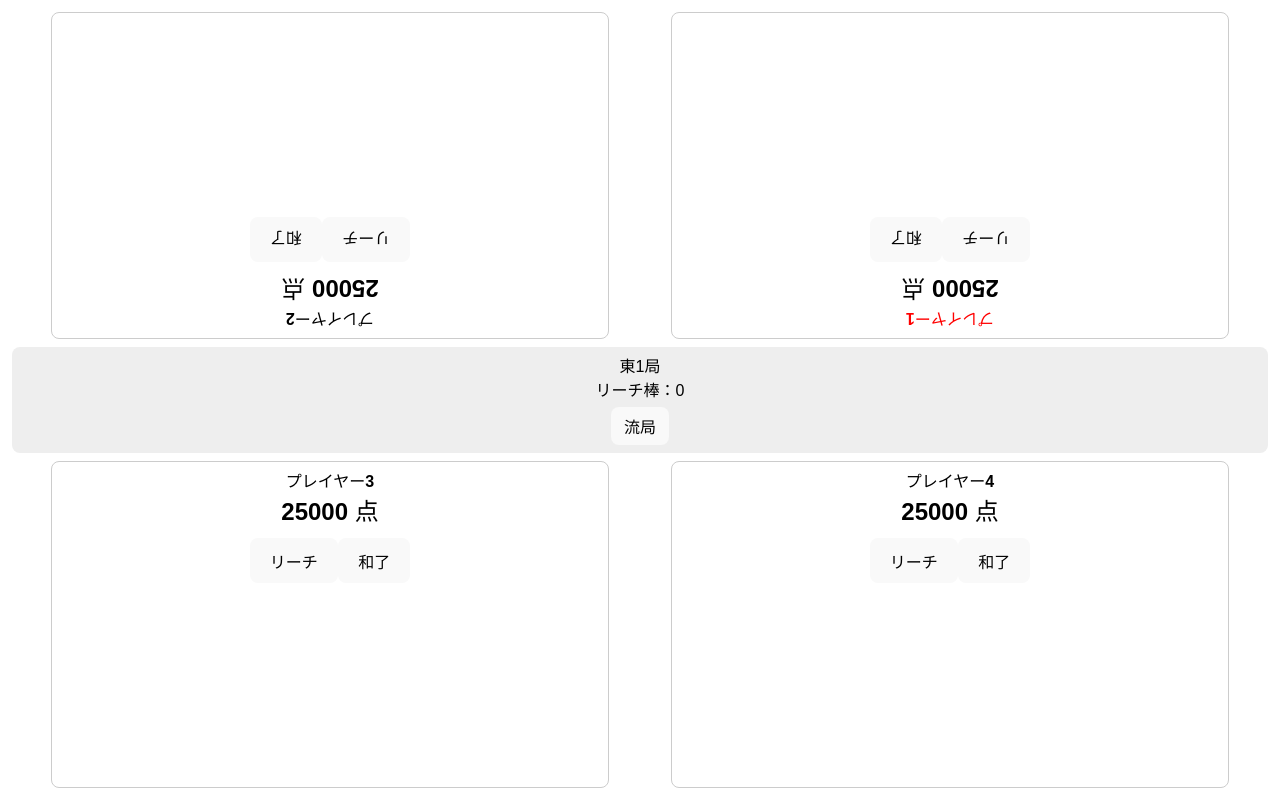
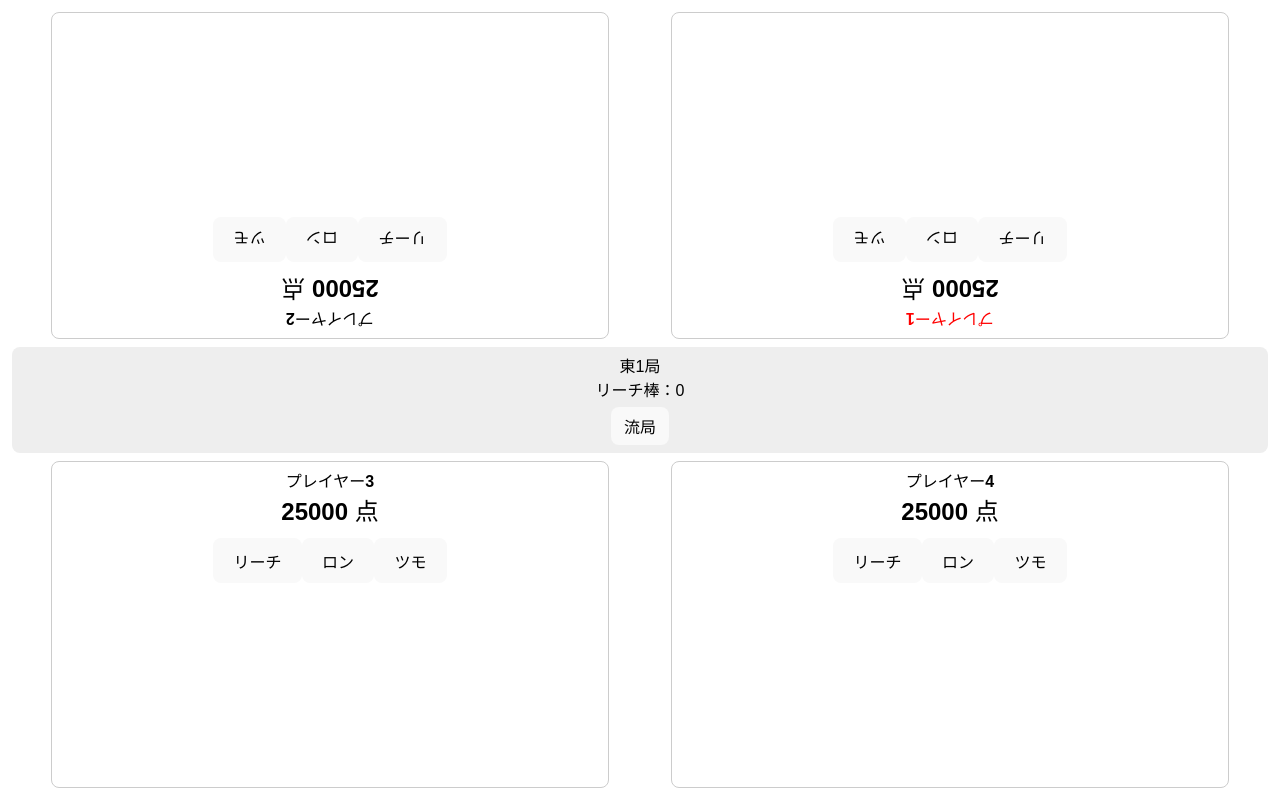
Before and after one commit to KeidaiHidaka/mahjong-scoreboard2, a React (Vite) app: page / in a window 1280 px wide. Built offline with nearby package versions, Linux system fonts and the light colour scheme.

Commit message:
ロン　ツモボタン実装

```diff
--- a/src/App.jsx
+++ b/src/App.jsx
@@ -308,6 +308,7 @@ function calculateScore({ han, fu, isDealer, isTsumo }) {
 
 
 function App() {
+  const [initialMethod, setInitialMethod] = useState("ron");
   const initialPlayers = [
   { name: "プレイヤー1", score: 25000, reached: false },
   { name: "プレイヤー2", score: 25000, reached: false },
@@ -441,7 +442,8 @@ function App() {
     setShowTenpaiModal(false);
   };
 
-  const handleWin = (index) => {
+  const handleWin = (index,mothod) => {
+    setInitialMethod(mothod);
     setWinnerIndex(index);
     setShowWinModal(true);
   };
@@ -574,7 +576,7 @@ function App() {
           reversed
           onReach={() => handleReach(1)}
           onRequestCancel={() => handleRequestCancel(1)}
-          onWin={() => handleWin(1)}
+          onWin={(method) => handleWin(1,method)}
           isDealer={round.dealerIndex === 1}
           onNameChange={(newName) => handleNameChange(1, newName)} // 👈 追加
         />
@@ -583,7 +585,7 @@ function App() {
           reversed
           onReach={() => handleReach(0)}
           onRequestCancel={() => handleRequestCancel(0)}
-          onWin={() => handleWin(0)}
+          onWin={(method) => handleWin(0,method)}
           isDealer={round.dealerIndex === 0}
           onNameChange={(newName) => handleNameChange(0, newName)} // 👈 追加
 
@@ -597,7 +599,7 @@ function App() {
           {...players[2]}
           onReach={() => handleReach(2)}
           onRequestCancel={() => handleRequestCancel(2)}
-          onWin={() => handleWin(2)}
+          onWin={(method) => handleWin(2,method)}
           isDealer={round.dealerIndex === 2}
           onNameChange={(newName) => handleNameChange(2, newName)} // 👈 追加
 
@@ -606,7 +608,7 @@ function App() {
           {...players[3]}
           onReach={() => handleReach(3)}
           onRequestCancel={() => handleRequestCancel(3)}
-          onWin={() => handleWin(3)}
+          onWin={(method) => handleWin(3,method)}
           isDealer={round.dealerIndex === 3}
           onNameChange={(newName) => handleNameChange(3, newName)} // 👈 追加
 
@@ -625,6 +627,7 @@ function App() {
         players={players}
         onSubmit={handleWinSubmit}
         onCancel={handleWinCancel}
+        initialMethod={initialMethod}
       />
 
       <ResultModal
--- a/src/components/PlayerPanel.jsx
+++ b/src/components/PlayerPanel.jsx
@@ -58,7 +58,8 @@ function PlayerPanel({
         ) : (
           <button onClick={onReach}>リーチ</button>
         )}
-        <button onClick={onWin}>和了</button>
+        <button onClick={() => onWin("ron")}>ロン</button>
+        <button onClick={() => onWin("tsumo")}>ツモ</button>
       </div>
     </div>
   );
--- a/src/components/ResultModal.jsx
+++ b/src/components/ResultModal.jsx
@@ -4,7 +4,7 @@ import "./ResultModal.css";
 function ResultModal({ visible, result, players, onClose }) {
   if (!visible || !result) return null;
   // console.log("players in ResultModal:", players);
-  console.log("players in ResultModal:", players);
+  // console.log("players in ResultModal:", players);
   // players.forEach((p, i) => {
   //   console.log(`Player ${i}:`, p.name, "isDealer:", p.isDealer);
   // });
--- a/src/components/WinModal.jsx
+++ b/src/components/WinModal.jsx
@@ -17,10 +17,10 @@ function isValidHanFu(han, fu) {
   return !invalidCombinations.some(([h, f]) => h === han && f === fu);
 }
 
-function WinModal({ visible, winnerIndex, players, onSubmit, onCancel }) {
+function WinModal({ visible, winnerIndex, players, onSubmit, onCancel, initialMethod = "ron"}) {
   const [han, setHan] = useState(3);
   const [fu, setFu] = useState(40);
-  const [method, setMethod] = useState("ron");
+  const [method, setMethod] = useState(initialMethod);
   const [loserIndex, setLoserIndex] = useState(null);
   const [error, setError] = useState("");
 
@@ -28,11 +28,11 @@ function WinModal({ visible, winnerIndex, players, onSubmit, onCancel }) {
     if (visible) {
       setHan(3);
       setFu(40);
-      setMethod("ron");
+      setMethod(initialMethod);
       setLoserIndex(null);
       setError("");
     }
-  }, [visible]);
+  }, [visible,initialMethod]);
 
   const handleSubmit = () => {
     if (!isValidHanFu(han, fu)) {
@@ -44,7 +44,7 @@ function WinModal({ visible, winnerIndex, players, onSubmit, onCancel }) {
       return;
     }
     setError(""); // エラーなしの場合はクリアしてから送信
-    console.log("WinModal.jsxのhandleSubmitのloserIndex",loserIndex);
+    // console.log("WinModal.jsxのhandleSubmitのloserIndex",loserIndex);
     onSubmit({ han, fu, method, loserIndex });
   };
 
```
